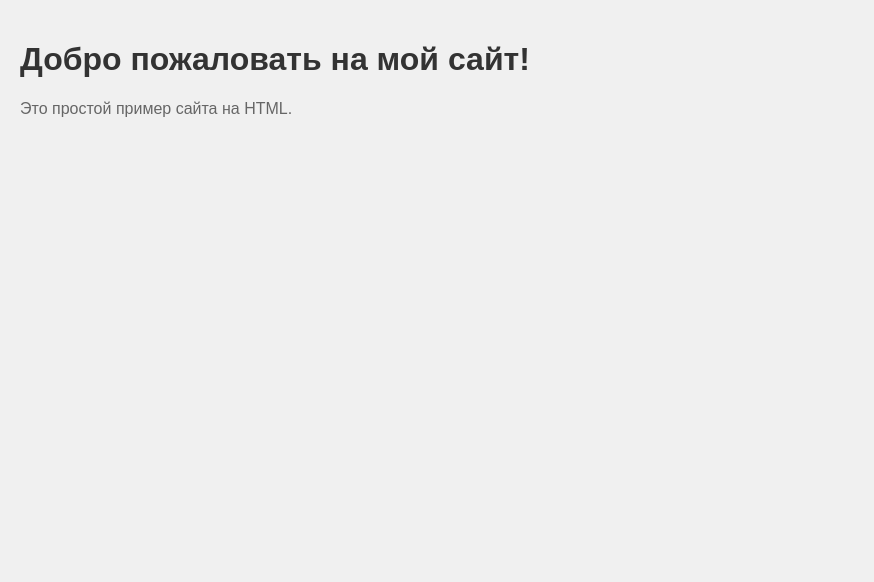
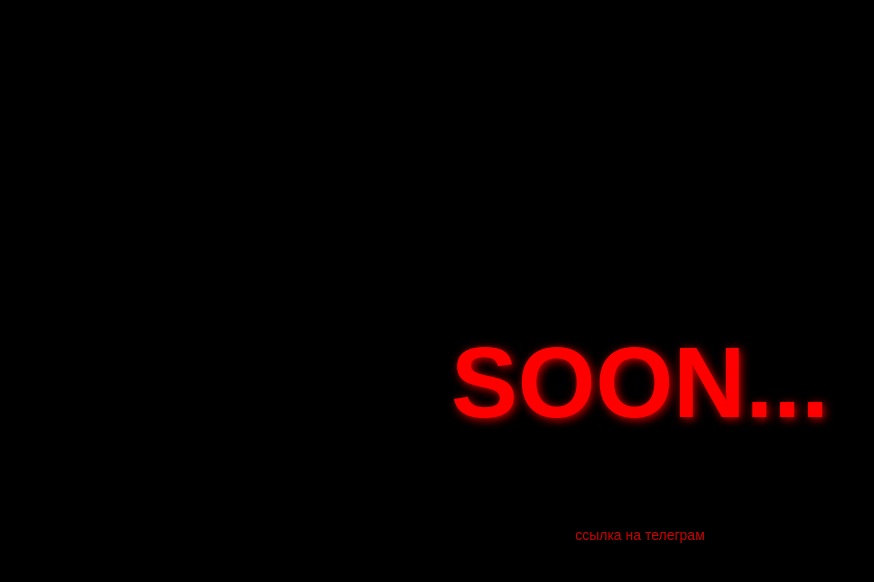
Before and after one commit to Nodfsa/-, a plain HTML site: page index.html in a window 1280 px wide. Shown: the whole page, without its empty margins (0-874 px from the left). Drawn offline with Linux system fonts and the light colour scheme.

Commit message:
Update index.html

```diff
--- a/index.html
+++ b/index.html
@@ -3,24 +3,61 @@
 <head>
     <meta charset="UTF-8">
     <meta name="viewport" content="width=device-width, initial-scale=1.0">
-    <title>Простой HTML Сайт</title>
+    <title>SOON...</title>
     <style>
         body {
-            font-family: Arial, sans-serif;
-            background-color: #f0f0f0;
+            background-color: black;
+            color: red;
+            font-family: 'Arial', sans-serif;
+            display: flex;
+            flex-direction: column;
+            align-items: center;
+            justify-content: center;
+            height: 100vh;
             margin: 0;
-            padding: 20px;
+            text-align: center;
+            animation: pulse 1s infinite; /* Добавлена анимация */
         }
+
         h1 {
-            color: #333;
+            font-size: 100px; /* Размер шрифта для "SOON..." */
+            text-shadow: 2px 2px 10px rgba(255, 0, 0, 0.8); /* Тень для текста */
         }
-        p {
-            color: #666;
+
+        .link {
+            margin-top: 20px;
+            font-size: 14px; /* Размер шрифта для кликабельного слова */
+            opacity: 0.8; /* Полупрозрачность для ссылки */
+        }
+
+        .link a {
+            color: red; /* Цвет ссылки */
+            text-decoration: none; /* Убирает подчеркивание у ссылки */
+            transition: color 0.3s; /* Плавный переход цвета */
+        }
+
+        .link a:hover {
+            color: #ffcccc; /* Светлый цвет при наведении */
+            text-decoration: underline; /* Подчеркивание при наведении */
+        }
+
+        @keyframes pulse {
+            0% {
+                transform: scale(1);
+            }
+            50% {
+                transform: scale(1.05);
+            }
+            100% {
+                transform: scale(1);
+            }
         }
     </style>
 </head>
 <body>
-    <h1>Добро пожаловать на мой сайт!</h1>
-    <p>Это простой пример сайта на HTML.</p>
+    <h1>SOON...</h1>
+    <div class="link">
+        <a href="https://t.me/+yO5v60Dfnz01MjVi" target="_blank">ссылка на телеграм</a>
+    </div>
 </body>
 </html>
```
